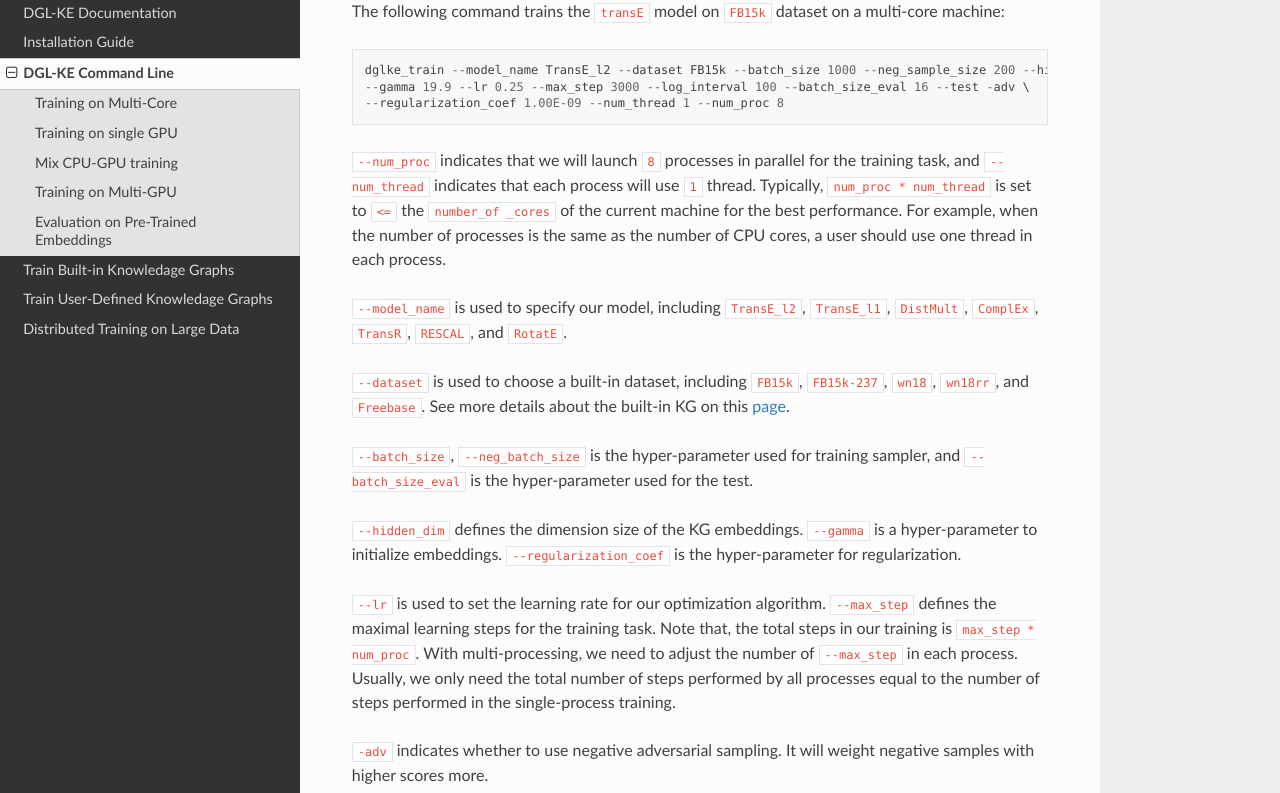
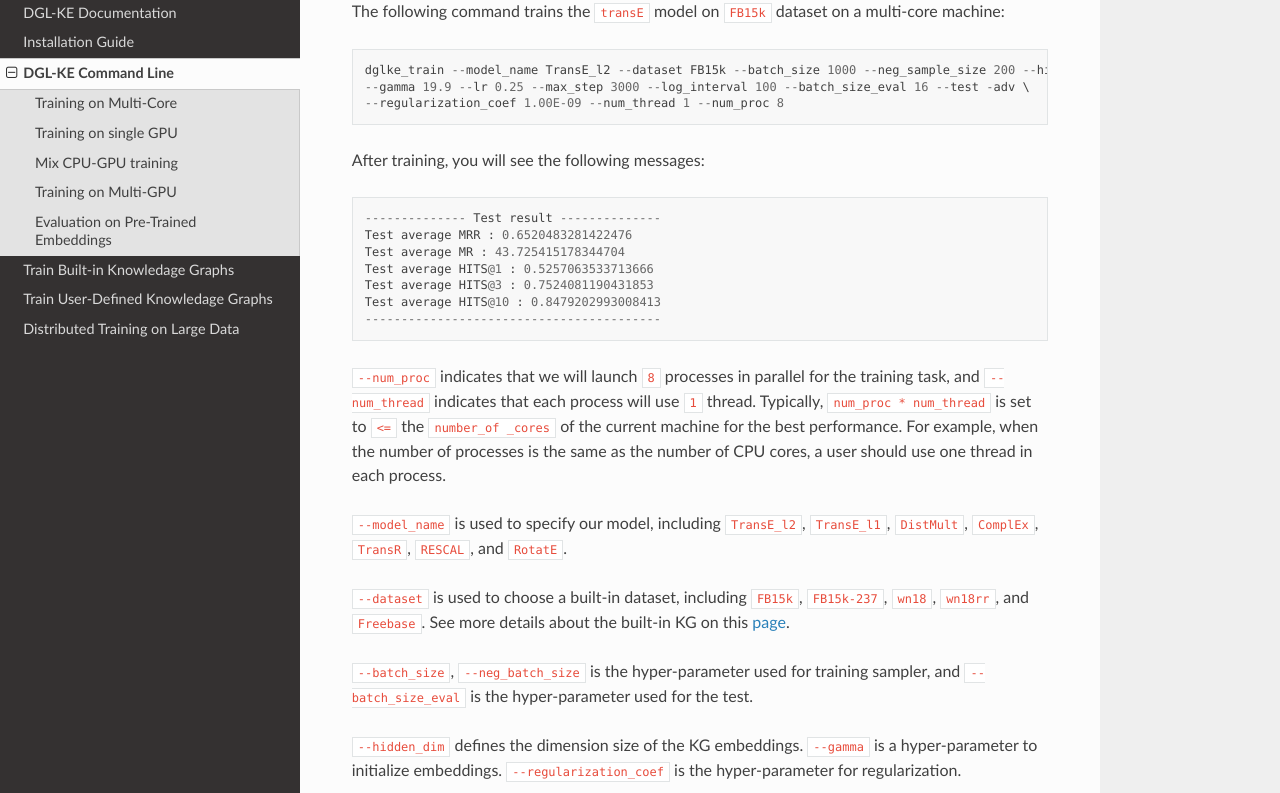
Before and after one commit to awslabs/dgl-ke, a Sphinx documentation site: the page built from docs/source/hyper_param.rst, in a window 1280 px wide and 900 px high, scrolled down 941 px, cut to the strip 107-900 px from the top of the window. Built offline with Sphinx 7.4.7 and the Read the Docs theme 2.0.0, drawn with Linux system fonts in a browser that asks for light colours.

Commit message:
Update doc (#50)
* remove imge

* update

* update

* update

* update

* update

* update

* update

```diff
--- a/docs/source/hyper_param.rst
+++ b/docs/source/hyper_param.rst
@@ -17,6 +17,7 @@ DGL-KE provides four commands to users:
 Training on Multi-Core
 ^^^^^^^^^^^^^^^^^^^^^^^
 
+
 Multi-core processors are very common and widely used in modern computer architecture. DGL-KE is optimized on multi-core processors for the best system performance. In DGL-KE, we uses multi-processes instead of multi-threads for parallel training. In this design, the enity embeddings and relation embeddings will be stored in a global shared-memory and all the trainer processes can read and write it. All the processes will train the global model in a *Hogwild* style.
 
 .. image:: ../images/multi-core.png
@@ -27,6 +28,17 @@ The following command trains the ``transE`` model on ``FB15k`` dataset on a mult
   dglke_train --model_name TransE_l2 --dataset FB15k --batch_size 1000 --neg_sample_size 200 --hidden_dim 400 \
   --gamma 19.9 --lr 0.25 --max_step 3000 --log_interval 100 --batch_size_eval 16 --test -adv \
   --regularization_coef 1.00E-09 --num_thread 1 --num_proc 8
+
+After training, you will see the following messages::
+
+    -------------- Test result --------------
+    Test average MRR : 0.6520483281422476
+    Test average MR : 43.725415178344704
+    Test average HITS@1 : 0.5257063533713666
+    Test average HITS@3 : 0.7524081190431853
+    Test average HITS@10 : 0.8479202993008413
+    -----------------------------------------
+
 
 ``--num_proc`` indicates that we will launch ``8`` processes in parallel for the training task, and ``--num_thread`` indicates that each process will use ``1`` thread. Typically, ``num_proc * num_thread`` is set to ``<=`` the ``number_of _cores`` of the current machine for the best performance. For example, when the number of processes is the same as the number of CPU cores, a user should use one thread in each process.
 
```
